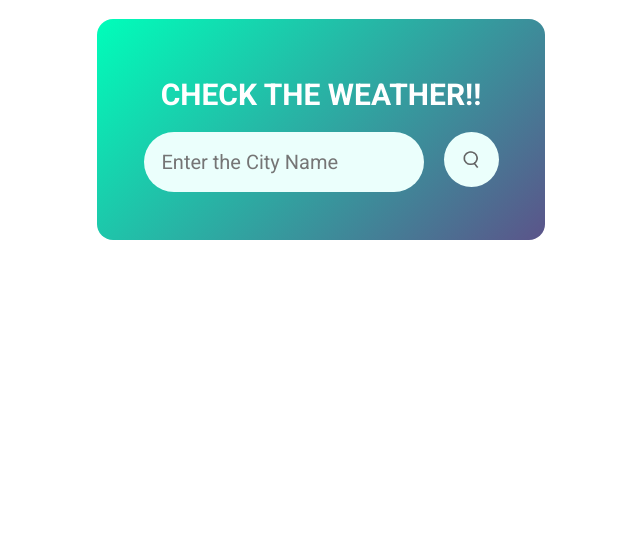
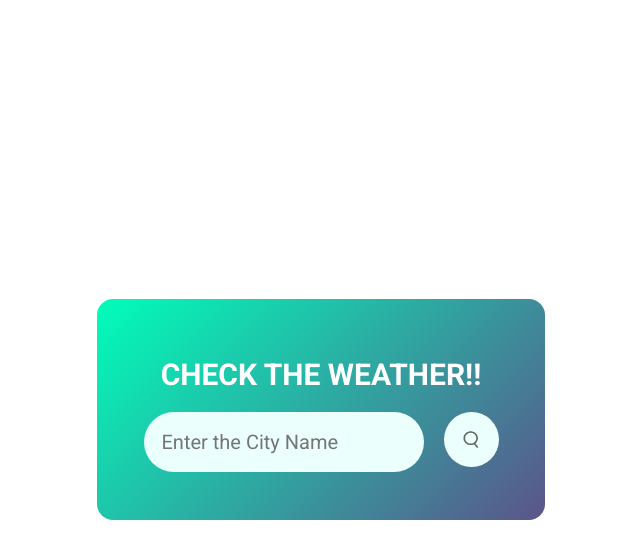
Before and after one commit to JYOTI-MARKUN/WeatherAppUsingJS, a plain HTML site: page index.html in a window 1280 px wide. Shown: the whole page, without its empty margins (319-959 px from the left). Drawn offline with Linux system fonts and the light colour scheme.

Commit message:
weather app

```diff
--- a/index.html
+++ b/index.html
@@ -12,6 +12,7 @@
     <script src="script.js" defer></script>
   </head>
   <body>
+    <div class="container">
       <header>Weather App</header>
       <div class="all-content">
         <h1>CHECK THE WEATHER!!</h1>
@@ -31,7 +32,9 @@
           <p class="tem-para">
             <span class="tem-Value">31</span><span>&deg;C</span>
           </p>
-        <p><span class="feels-like">Feels like 42 </span><span>&deg;C</span></p>
+          <p>
+            <span class="feels-like">Feels like 42 </span><span>&deg;C</span>
+          </p>
           <p class="city-Name">Delhi</p>
           <div class="other-factor">
             <div class="humidity">
@@ -48,5 +51,6 @@
           <footer><span>Made with ❤️ by Jyoti Markun</span></footer>
         </div>
       </div>
+    </div>
   </body>
 </html>
--- a/style.css
+++ b/style.css
@@ -5,11 +5,14 @@
     color: white;
 font-family: "ROBOTO";
 }
-body{
+
+
+.container{
    display: flex;
    justify-content: center;
    flex-direction: column;
    align-items: center;
+   height: 100vh;
 
 }
 
@@ -97,9 +100,6 @@ transform: translate(-50%,-50%);
     justify-content: space-between;
     padding: 20px;
 }
-
-
-
 
 .imageicon{
     width:50px
@@ -214,12 +214,9 @@ footer{
         font-size: 10px;
     }
 
-
-
     footer{
         margin-bottom: 10px;
         font-size: 10px;
     }
 
-
     }
```
Lines whose indentation alone changed are shown as unchanged.
